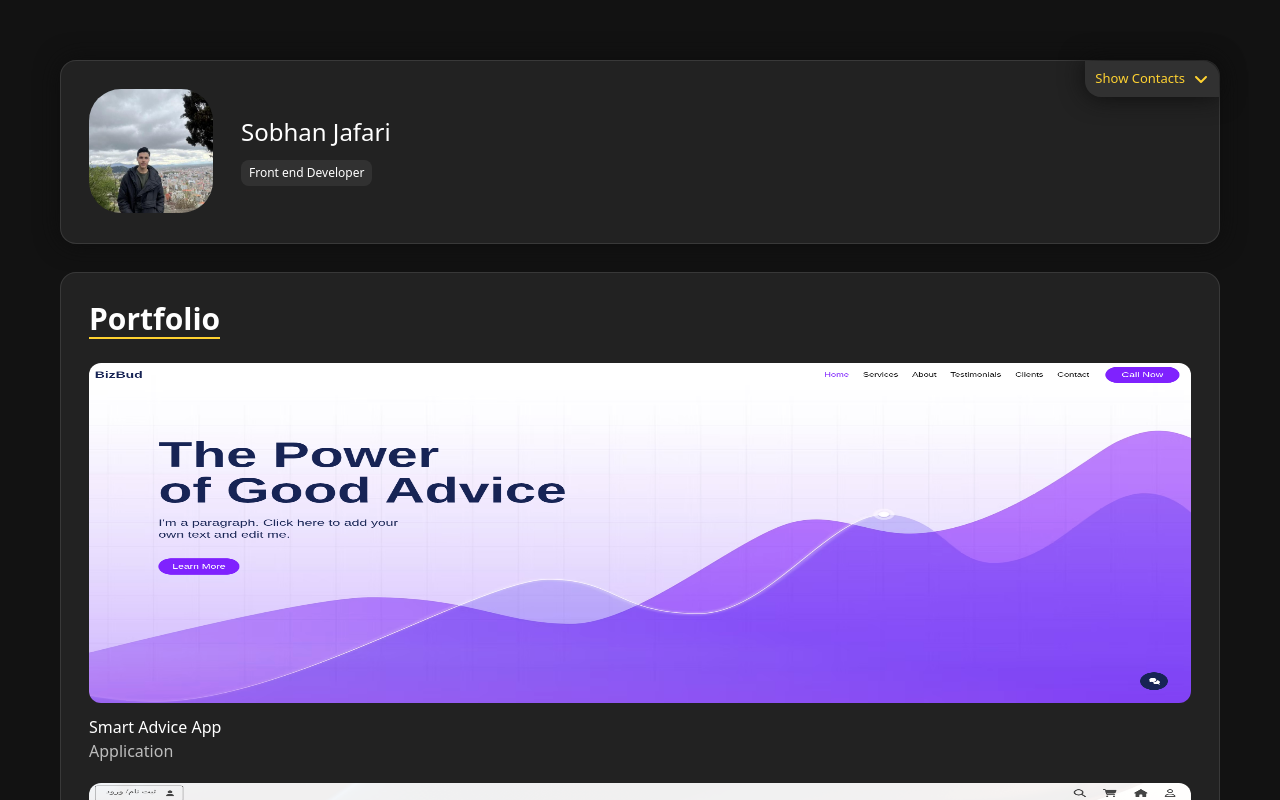
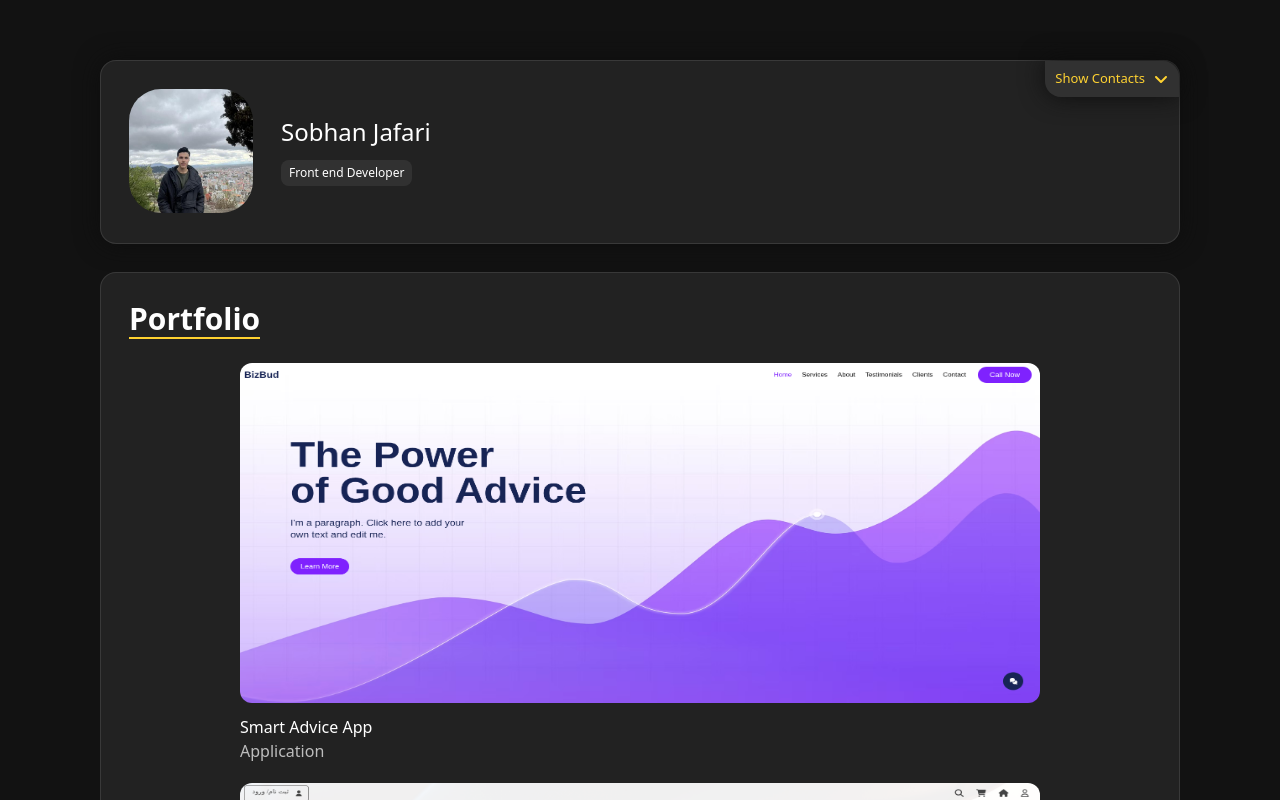
Before and after one commit to sobhanjaferi/portfolio, a Next.js app: page /portfolio in a window 1280 px wide. Shown: the top 800 px of the page. Built offline with nearby package versions, Linux system fonts and the light colour scheme.

Commit message:
[REFACTOR] portfolio

```diff
--- a/src/app/layout.tsx
+++ b/src/app/layout.tsx
@@ -17,9 +17,9 @@ export default function RootLayout({
   return (
     <html
       lang="en"
-      className="bg-black/93 text-white sm:container sm:mx-auto addTransition"
+      className="bg-black/93 text-white sm:container lg:max-w-300 sm:mx-auto addTransition"
     >
-      <body className="min-h-screen flex flex-col justify-between gap-5 sm:gap-7 p-4 pb-0 sm:p-15 sm:pb-0 relative">
+      <body className="min-h-screen flex flex-col justify-between gap-5 sm:gap-7 p-4 pb-0 sm:p-15 sm:pb-0">
         <ReactQueryProvider>
           <header>
             <Header />
--- a/src/features/portfolio/portfolio.tsx
+++ b/src/features/portfolio/portfolio.tsx
@@ -1,19 +1,16 @@
-import { PortFolio } from "@/app/portfolio/page";
-import Image from "next/image";
 import Link from "next/link";
+import { PortFolio } from "./portfolioList";
 
 type Props = Omit<PortFolio, "id">;
 
 function Portfolio({ img, title, type, url }: Props) {
   return (
-    <Link href={url} className="w-full">
-      <section className="w-full min-h-60 max-h-85 sm:min-h-100 flex flex-col justify-between items-start gap-3">
-        <Image
+    <Link href={url}>
+      <section className=" min-h-60 max-h-85 sm:min-h-100 flex flex-col justify-between items-start gap-3">
+        <img
           src={img}
           alt={title}
-          width={320}
-          height={20}
-          className="w-full min-h-45 max-h-65 sm:min-h-85 rounded-xl active:opacity-30"
+          className="w-full lg:w-200 min-h-50 max-h-70 sm:min-h-85 rounded-xl active:opacity-30"
         />
 
         <div>
```
